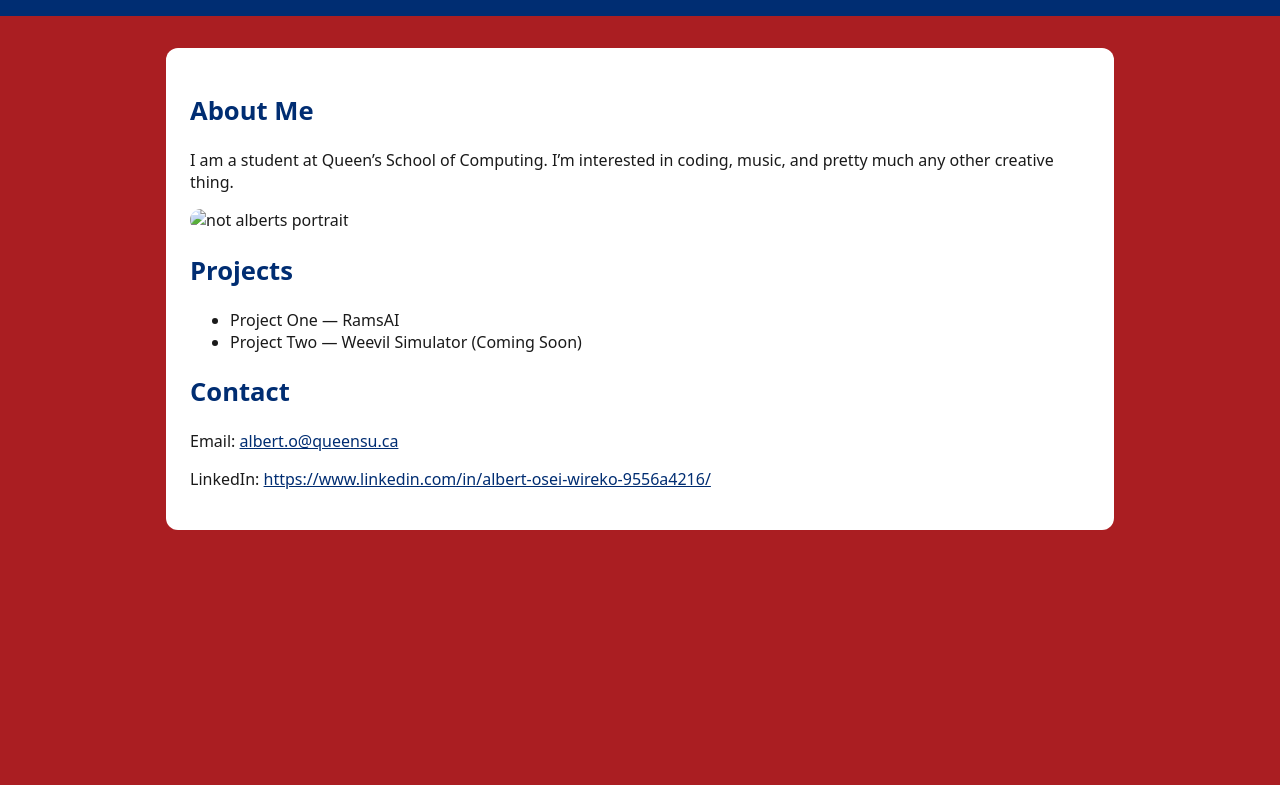
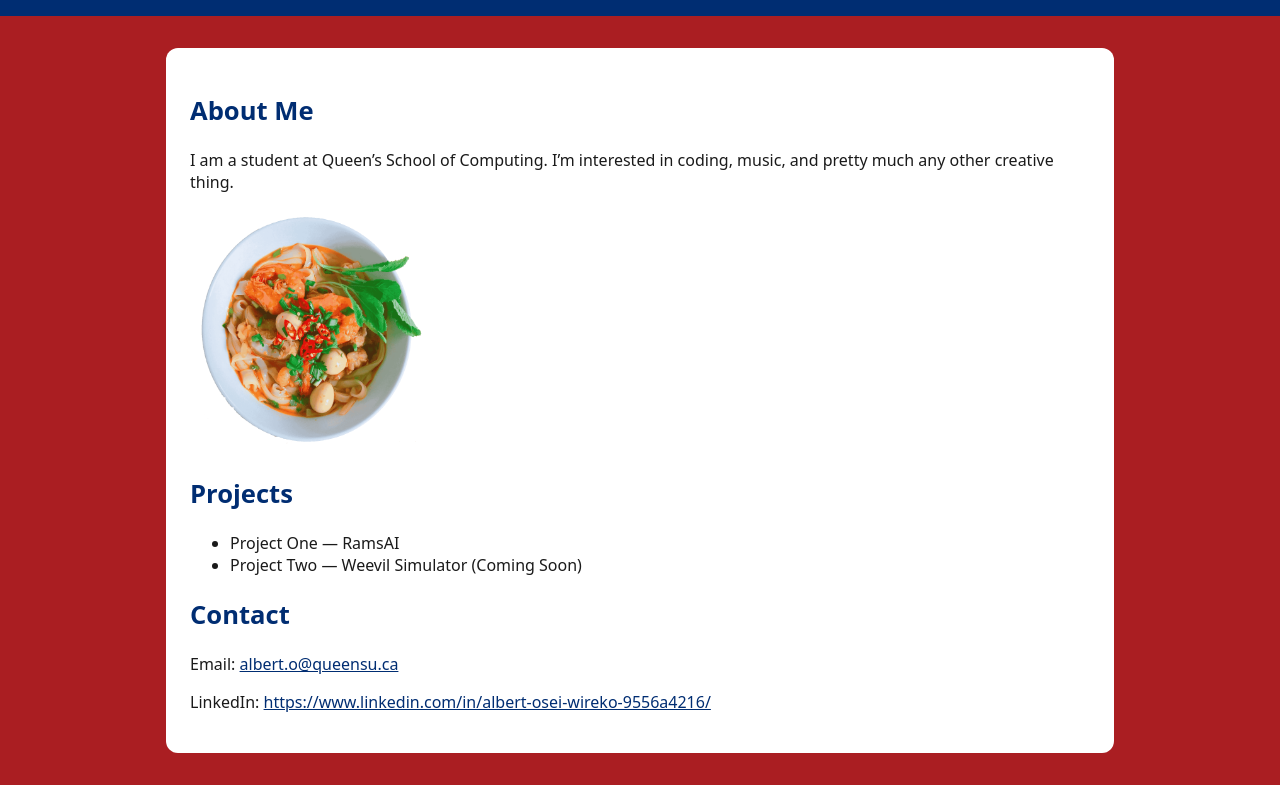
Before and after one commit to Albert-Osei-Wireko/queens-student-page, a plain HTML site: page index.html in a window 1280 px wide. Shown: the part 102-887 px from the top of the page. Before the commit the page ends 800 px from the top, so only its background shows below. Drawn offline with Linux system fonts and the light colour scheme.

Commit message:
Change image format from JPG to PNG

```diff
--- a/index.html
+++ b/index.html
@@ -17,7 +17,7 @@
       <p>I am a student at Queen’s School of Computing. I’m interested in coding, music, and pretty much any other creative thing.</p>
 
       <!-- ====== PHOTO (upload me.jpg to repo root, then update the src below) ====== -->
-      <img src="i have no pictures on hand at the moment 2.jpg" alt="not alberts portrait" width="240" height="240" />
+      <img src="i have no pictures on hand at the moment 2.png" alt="not alberts portrait" width="240" height="240" />
 
       <!-- ====== PROJECTS/COURSES (add or rename items to courses instead of projects) ====== -->
       <h2>Projects</h2>
```
